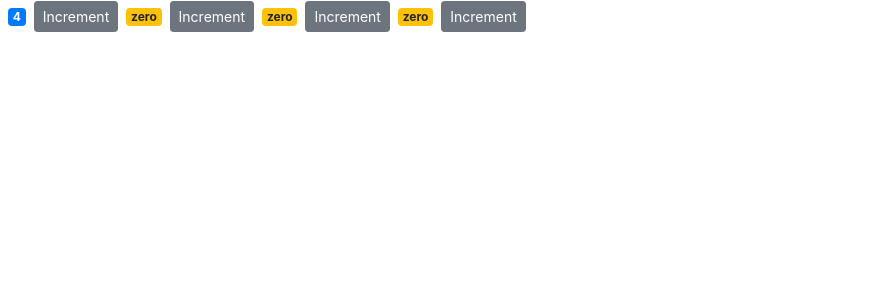
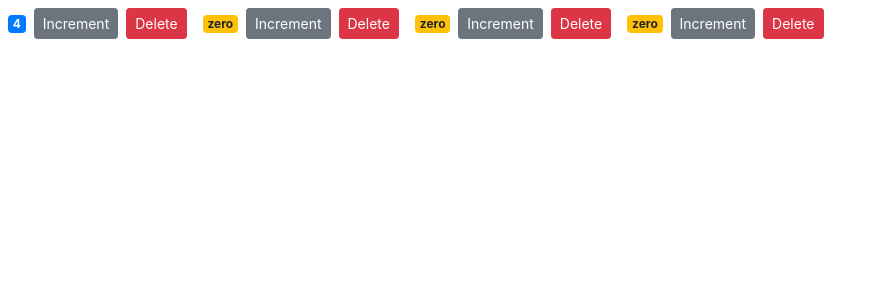
Before and after one commit to PromiseFru/counter-app, a React (Create React App) app: page / in a window 1280 px wide. Shown: the top 300 px of the page, without its empty margins (0-879 px from the left). Built offline with nearby package versions, Linux system fonts and the light colour scheme.

Commit message:
delete button created. event handler raised and handled

```diff
--- a/src/components/counter.jsx
+++ b/src/components/counter.jsx
@@ -14,6 +14,7 @@
             <React.Fragment>
                 <span className={this.getBadgeClasses()}>{this.formatCounter()}</span>
                 <button onClick={this.handleIncrement} className="btn btn-secondary btn-sm">Increment</button>
+                <button onClick={this.props.onDelete} className="btn btn-danger btn-sm m-2">Delete</button>
             </React.Fragment>
         );
     }
--- a/src/components/counters.jsx
+++ b/src/components/counters.jsx
@@ -11,10 +11,14 @@
         ]
      };
 
+     handleDelete = () => {
+        console.log("event handler called");
+     }
+
     render() {
         return (<div>
             {this.state.counters.map(counter =>
-                <Counter key={counter.id} value={counter.value}/>)}
+                <Counter key={counter.id} onDelete={this.handleDelete} value={counter.value}/>)}
         </div>);
     }
 }
```
